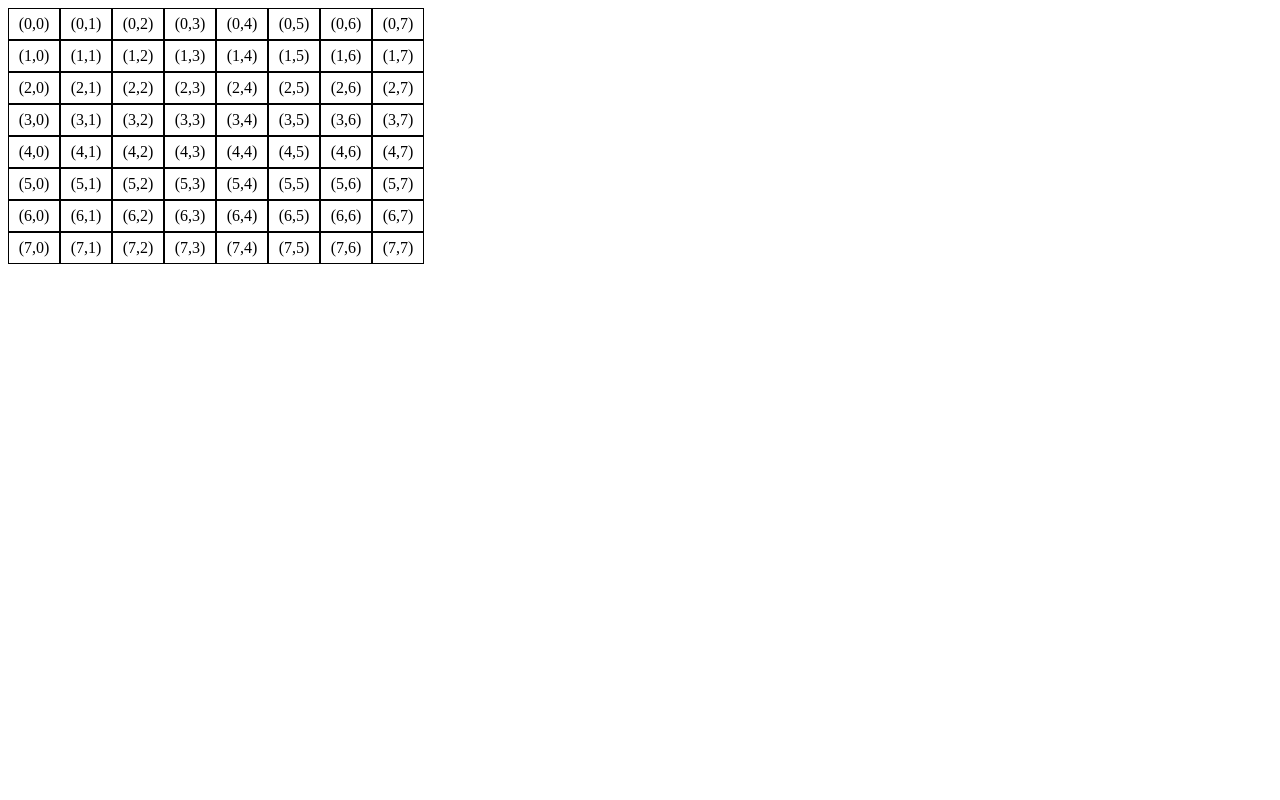
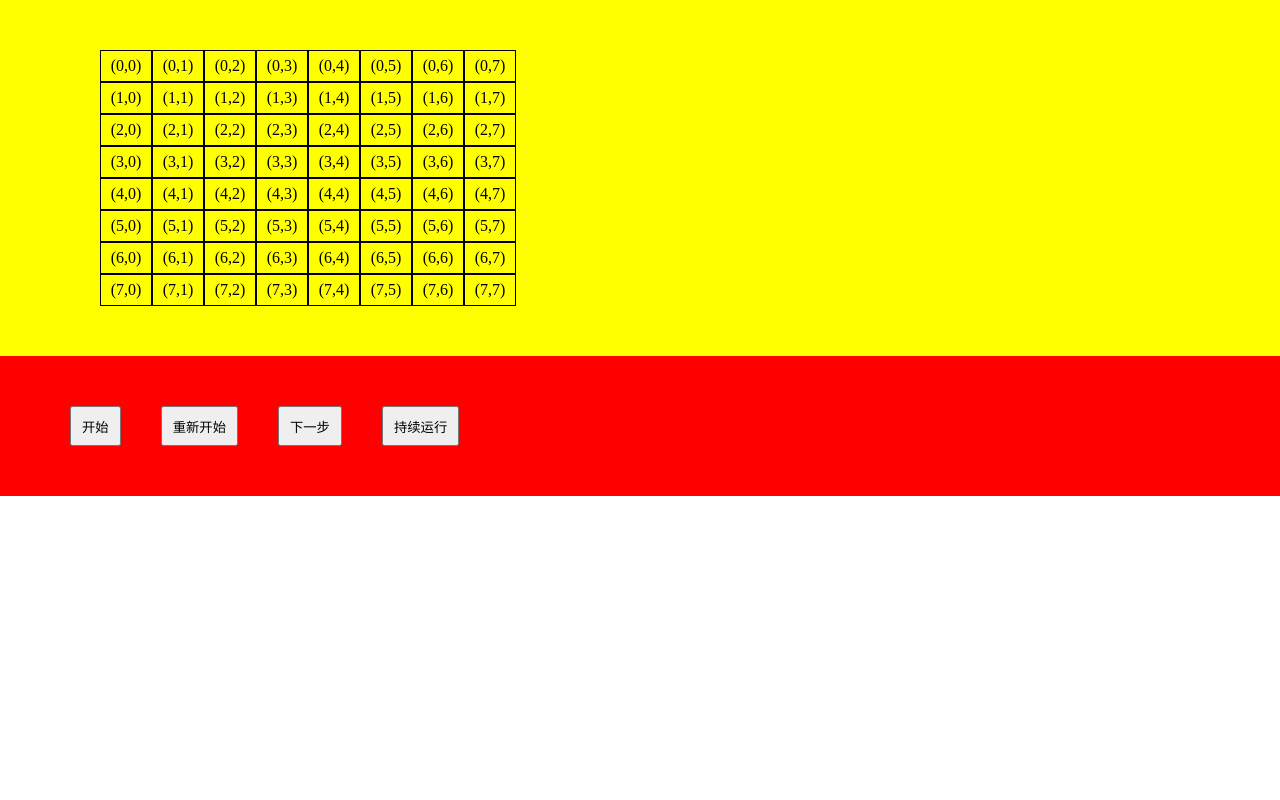
Before and after one commit to JACKCHEN213/road_search, a PHP site: page /src/index.php in a window 1280 px wide. Run offline with PHP 8.4, Linux system fonts and the light colour scheme.

Commit message:
refactor(page): 样式布局1
[skip ci]

```diff
--- a/src/index.php
+++ b/src/index.php
@@ -11,13 +11,73 @@ $extra = $asset_8x8['simple1'];
 
 $map = new Matrix(8, 8, $extra);
 
-echo '<div>';
-foreach ($map->getMap() as $row) {
-    echo '<div style="display: flex">';
-    foreach ($row as $point) {
-        echo '<div style="display: inline-flex;width: 50px;height: 30px;border: 1px solid black; justify-content: center; align-items: center;">('
-            . $point->x . ',' . $point->y . ')' . '</div>';
+echo <<<EOF
+<!DOCTYPE html>
+<html lang="zh">
+  <head>
+    <title>路径搜索</title>
+    <style>
+      * {
+        margin: 0;
+        padding: 0;
+      }
+      #map {
+        padding: 50px 100px;
+        background-color: #ff0;
+      }
+      .row {
+        display: flex;
+      }
+      .point {
+        display: inline-flex;
+        width: 50px;
+        height: 30px;
+        border: 1px solid black;
+        justify-content: center;
+        align-items: center;
+      }
+      #control {
+        height: 100px;
+        display: flex;
+        padding: 20px 50px;
+        background-color: red;
+        align-items: center;
+      }
+      .btn {
+        height: 40px;
+        padding: 0 10px;
+        margin: 0 20px
+      }
+    </style>
+  </head>
+  <body>
+EOF;
+
+
+echo '<div id="container">';
+echo '<div id="map">';
+foreach ($map->getMap() as $x => $row) {
+    echo '<div class="row" id="row' . $x . '">';
+    foreach ($row as $y => $point) {
+        echo '<div class="point" id="point' . $x . $y . '">('
+            . $x . ',' . $y . ')' . '</div>';
     }
     echo '</div>';
 }
 echo '</div>';
+// 控制按钮
+echo <<<EOF
+<div id="control">
+  <button class="btn">开始</button>
+  <button class="btn">重新开始</button>
+  <button class="btn">下一步</button>
+  <button class="btn">持续运行</button>
+</div>
+EOF;
+
+echo '</div>';
+
+echo <<<EOF
+  </body>
+</html>
+EOF;
```
